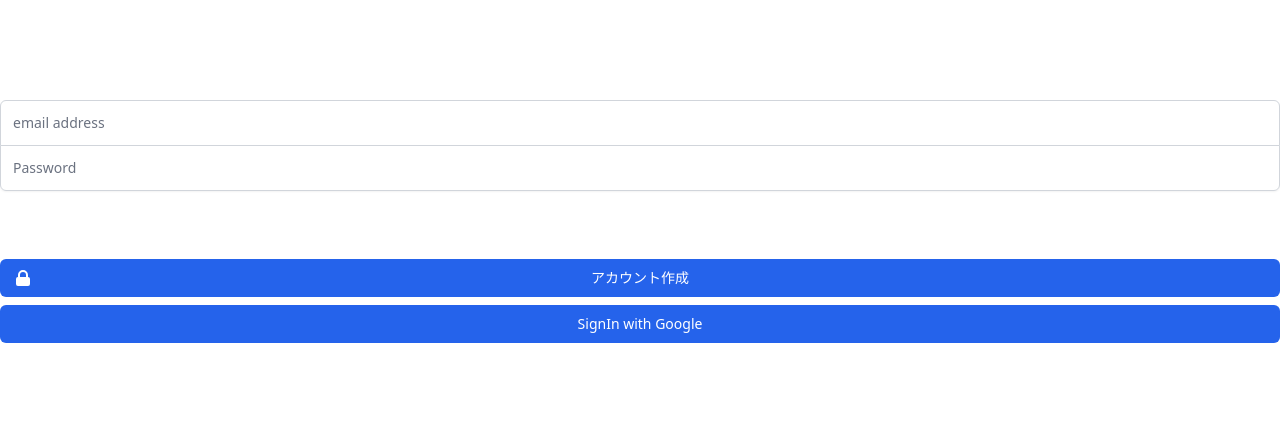
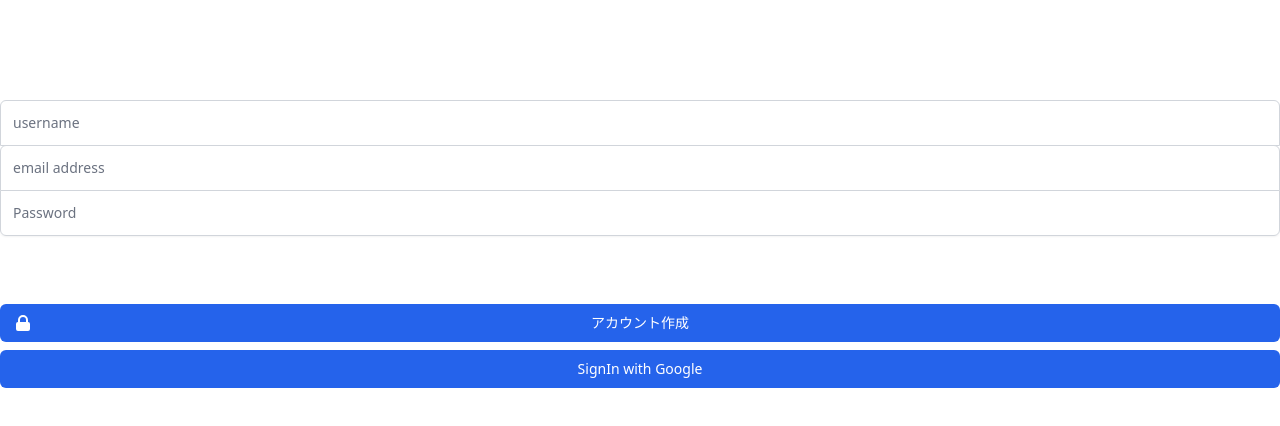
Before and after one commit to ayakuma309/movie-dialoge, a Next.js app: page /components/login/Auth in a window 1280 px wide. Both pictures are taken after a click on the element "アカウント作成はこちら". Shown: the top 426 px of the page. Built offline with nearby package versions, Linux system fonts and the light colour scheme; no server answers.

Commit message:
✨ add: usernameの追加

```diff
--- a/pages/components/login/Auth.tsx
+++ b/pages/components/login/Auth.tsx
@@ -1,6 +1,6 @@
 import React, { useState } from 'react'
 import { useRouter } from 'next/router'
-import { getAuth, createUserWithEmailAndPassword , signInWithEmailAndPassword,  GoogleAuthProvider, signInWithPopup, sendPasswordResetEmail} from "firebase/auth"
+import { getAuth, createUserWithEmailAndPassword , signInWithEmailAndPassword,  GoogleAuthProvider, signInWithPopup, sendPasswordResetEmail, updateProfile} from "firebase/auth"
 import DialogModal from '../common/DialogModal'
 import { TextField } from '@mui/material'
 
@@ -10,6 +10,7 @@ const Auth: React.FC = () => {
   const [email, setEmail] = useState("")
   const [password, setPassword] = useState("")
   const [isLogin, setIsLogin] = useState(true);
+  const [displayName, setDisplayName] = useState("");
 
   //パスワードリセットを押したらモーダルが開く
   const [openModal, setOpenModal] = React.useState(false);
@@ -18,7 +19,10 @@ const Auth: React.FC = () => {
   //新規登録
   const signUpEmail = async (e: React.FormEvent<HTMLFormElement>) => {
     e.preventDefault()
-    await createUserWithEmailAndPassword(auth, email, password)
+    const authUser = await createUserWithEmailAndPassword(auth, email, password)
+    await updateProfile( authUser.user , {
+      displayName: displayName
+    });
     router.push("/")
   }
   //ログイン
@@ -62,6 +66,22 @@ const Auth: React.FC = () => {
       <form className='mx-10 mt-8 space-y-6 sm:mx-0' onSubmit={isLogin ? signInEmail : signUpEmail}>
         <input type='hidden' name='remember' value='true' />
         <div className='-space-y-px rounded-md shadow-sm'>
+          {!isLogin && (
+            <div>
+              <input
+              id='username'
+              type='username'
+              autoComplete='username'
+              required
+              className='relative block w-full appearance-none rounded-none rounded-t-md border border-gray-300 px-3 py-3 text-xs text-gray-900 placeholder-gray-500 focus:z-10 focus:border-indigo-500 focus:outline-none focus:ring-indigo-500 sm:text-sm'
+              placeholder='username'
+              value={displayName}
+              onChange={(e: React.ChangeEvent<HTMLInputElement>) => {
+                setDisplayName(e.target.value);
+              }}
+            />
+            </div>
+          )}
           <div>
             <input
               id='email'
@@ -72,7 +92,7 @@ const Auth: React.FC = () => {
               placeholder='email address'
               value={email}
               onChange={(e: React.ChangeEvent<HTMLInputElement>) => {
-                setResetEmail(e.target.value);
+                setEmail(e.target.value);
               }}
             />
           </div>
```
Also changed, not shown: public/user.png (added).
